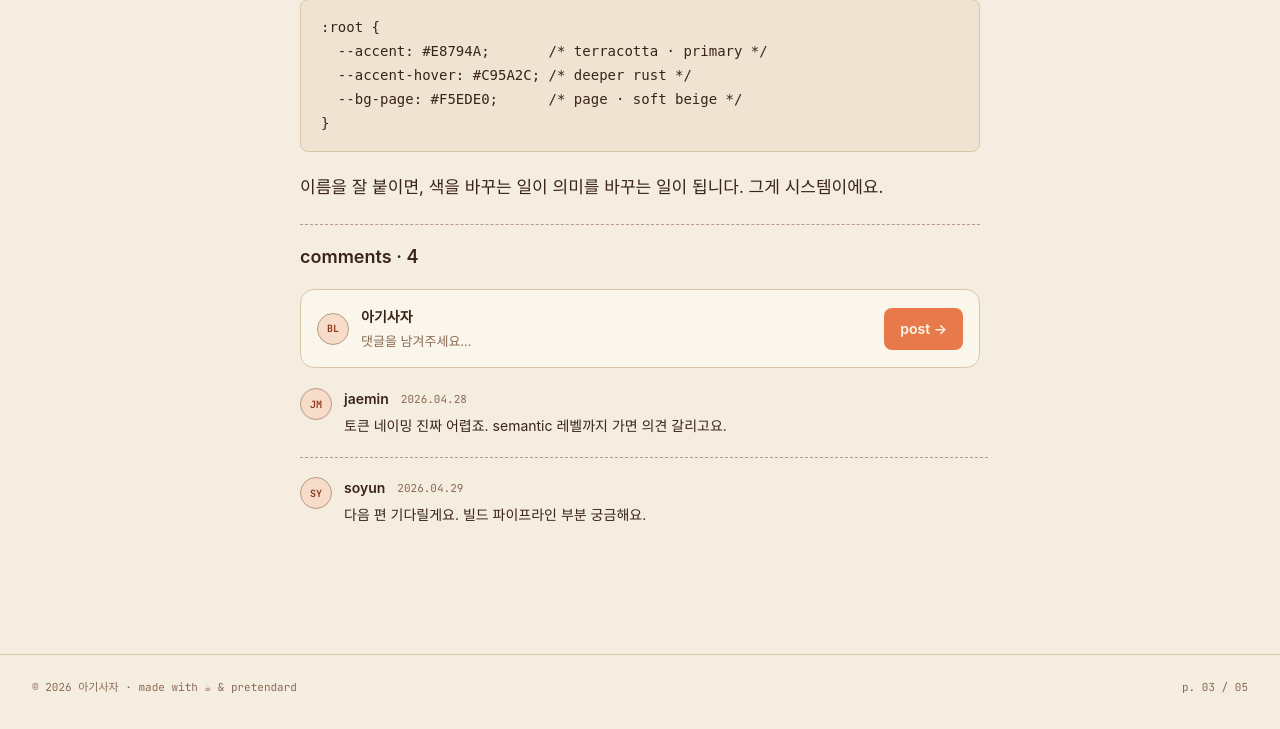
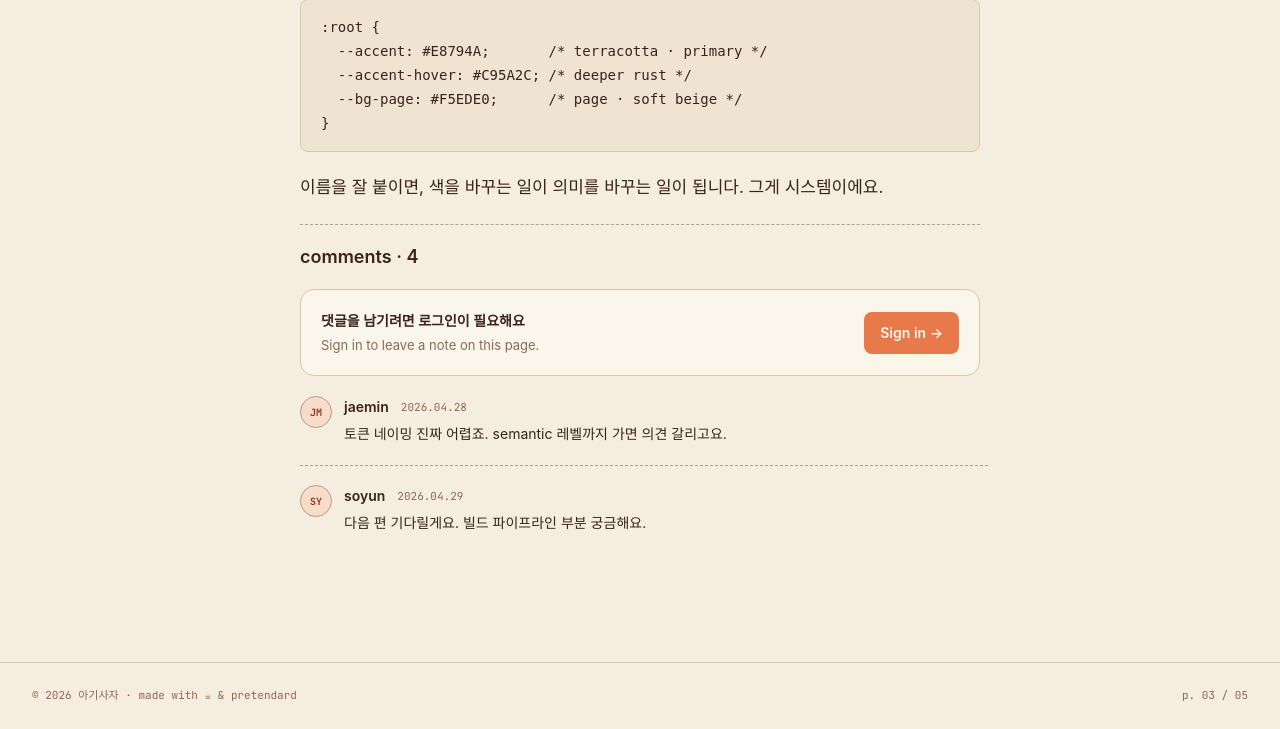
Before and after one commit to hyunaway/FE_session_03_HW2, a Django app: a page that uses templates/blog/tech_detail.html in a window 1280 px wide. Shown: the part 602-1331 px from the top of the page. Before the commit the page ends 1295 px from the top, so only its background shows below. Run offline with Django 5.2, Linux system fonts and the light colour scheme; tables that the repository leaves empty hold one stand-in row (values such as "Sample post"); some web fonts are replaced.

Commit message:
2번 과제 미흡 수정1차

```diff
--- a/static/css/tech_detail.css
+++ b/static/css/tech_detail.css
@@ -50,6 +50,11 @@ align-items: flex-start;
 border-left: 2px solid var(--beige-line-default, #D9C7A8);
 }
 
+.tocitem:hover .item p {
+display: inline-flex;
+color: var(--beige-accent-hover, #C95A2C);
+}
+
 .topitem {
 color: var(--beige-accent-hover, #C95A2C);
 font-family: Inter;
@@ -92,9 +97,6 @@ align-items: flex-start;
 gap: 4px;
 border-radius: 999px;
 background: var(--beige-accent-soft, #F8DCCA);
-}
-
-.mainlabel {
 color: var(--beige-accent-ink, #8C3A19);
 font-family: Inter;
 font-size: 12px;
@@ -146,8 +148,6 @@ width: 680px;
 height: 0;
 border-top: 1px dashed var(--beige-line-strong, #B59C82);
 }
-
-
 
 .infor1 {
 align-self: stretch;
@@ -239,15 +239,70 @@ font-weight: 600;
 line-height: 140%; /* 25.2px */
 }
 
-.commenteditor {
+.signinprompt {
 display: flex;
-padding: 16px;
+padding: 20px;
+justify-content: space-between;
 align-items: center;
-gap: 12px;
 align-self: stretch;
 border-radius: 14px;
 border: 1px solid var(--beige-line-default, #D9C7A8);
 background: var(--beige-bg-paper, #FBF6EC);
+}
+
+.prompttext {
+display: flex;
+flex-direction: column;
+align-items: flex-start;
+gap: 2px;
+flex: 1 0 0;
+}
+
+.needlogin {
+color: var(--beige-ink-1, #3A2419);
+font-family: Inter;
+font-size: 14px;
+font-style: normal;
+font-weight: 600;
+line-height: 160%; /* 22.4px */
+}
+
+.plzlogin {
+color: var(--beige-ink-3, #8A6A55);
+font-family: Inter;
+font-size: 13px;
+font-style: normal;
+font-weight: 400;
+line-height: 160%; /* 20.8px */
+}
+
+.button {
+display: flex;
+padding: 10px 16px;
+align-items: flex-start;
+gap: 8px;
+border-radius: 8px;
+background: var(--beige-accent-default, #E8794A);
+cursor: pointer;
+transition: background-color 150ms ease-out, transform 80ms ease-out;
+}
+
+.button:hover {
+display: inline-flex;
+background: var(--beige-accent-hover, #C95A2C);
+}
+
+.button:active {
+transform: scale(0.98);
+}
+
+.signin {
+color: var(--beige-bg-paper, #FBF6EC);
+font-family: Inter;
+font-size: 14px;
+font-style: normal;
+font-weight: 600;
+line-height: 160%; /* 22.4px */
 }
 
 .avatar {
@@ -298,22 +353,13 @@ font-weight: 400;
 line-height: 160%; /* 20.8px */
 }
 
-.button {
-display: flex;
-padding: 10px 16px;
-align-items: flex-start;
-gap: 8px;
-border-radius: 8px;
-background: var(--beige-accent-default, #E8794A);
-}
-
 .post {
 color: var(--beige-bg-paper, #FBF6EC);
 font-family: Inter;
 font-size: 14px;
 font-style: normal;
 font-weight: 600;
-line-height: 160%; /* 22.4px */
+line-height: 160%;
 }
 
 .commentitem {
@@ -469,13 +515,9 @@ flex-wrap: wrap;
 .metachip {
 display: flex;
 padding: 4px 10px;
-align-items: flex-start;
 gap: 4px;
 border-radius: 999px;
 border: 1px solid var(--beige-line-strong, #B59C82);
-}
-
-.metalabel {
 color: var(--beige-ink-2, #5B3A28);
 font-family: Inter;
 font-size: 12px;
@@ -483,4 +525,11 @@ font-style: normal;
 font-weight: 500;
 line-height: 100%; /* 12px */
 letter-spacing: 0.24px;
+align-items: center;
+justify-content: center;
 }
+
+.metachip:hover {
+display: inline-flex;
+background: var(--beige-bg-sunken, #EFE4D2);
+}
--- a/templates/blog/tech_detail.html
+++ b/templates/blog/tech_detail.html
@@ -34,18 +34,18 @@
 
     <div class="article">
         <div class="metatop">
-            <div class="mainchip"><p class="mainlabel">Frontend</p></div>
-            <div class="infor"><p>2026.04.28 · 8 min · series 5/8</p></div>
+            <div class="mainchip">Frontend</div>
+            <div class="infor">2026.04.28 · 8 min · series 5/8</div>
         </div>
-        <div class="artititle"><p>손에 익는 디자인 시스템 만들기</p></div>
-        <div class="artisub"><p>Designing a system that fits the hand — tokens, units, and the boring middle.</p></div>
+        <div class="artititle">손에 익는 디자인 시스템 만들기</div>
+        <div class="artisub">Designing a system that fits the hand — tokens, units, and the boring middle.</div>
         <div class="notedivider">
             <div class="line"></div>
         </div>
-        <div class="infor1"><p>디자인 시스템을 처음 만들 때, 저는 컴포넌트부터 시작했어요. 버튼, 카드, 입력 필드. 그러다 알았죠. <span>토큰이 없는 컴포넌트는 짐</span>이라는 걸요.</p></div>
+        <div class="infor1">디자인 시스템을 처음 만들 때, 저는 컴포넌트부터 시작했어요. 버튼, 카드, 입력 필드. 그러다 알았죠. <span>토큰이 없는 컴포넌트는 짐</span>이라는 걸요.</div>
 
-        <div class="tokentitle"><p>1. 토큰이란</p></div>
-        <div class="tokeninfor"><p>토큰은 디자인 결정에 이름을 붙이는 일이에요. <span>--accent</span>는 "주황색"이 아니라 "강조되는 무엇"을 의미하죠.</p></div>
+        <div class="tokentitle">1. 토큰이란</div>
+        <div class="tokeninfor">토큰은 디자인 결정에 이름을 붙이는 일이에요. <span>--accent</span>는 "주황색"이 아니라 "강조되는 무엇"을 의미하죠.</div>
         <div class="codeblock">
   <pre class="code"><code>:root {
   --accent: #E8794A;       /* terracotta · primary */
@@ -53,36 +53,33 @@
   --bg-page: #F5EDE0;      /* page · soft beige */
 }</code></pre>
 </div>
-        <div class="tokeninfor2"><p>이름을 잘 붙이면, 색을 바꾸는 일이 의미를 바꾸는 일이 됩니다. 그게 시스템이에요.</p></div>
+        <div class="tokeninfor2">이름을 잘 붙이면, 색을 바꾸는 일이 의미를 바꾸는 일이 됩니다. 그게 시스템이에요.</div>
 
         <div class="notedivider">
             <div class="line"></div>
         </div>
 
-        <div class="comment"><p>comments · 4</p></div>
-        <div class="commenteditor">
-            <div class="avatar">
-                <div class="bl"><p>BL</p></div>
-            </div>
-            <div class="textstack">
-                <div class="name"><p>아기사자</p></div>
-                <div class="write"><p>댓글을 남겨주세요...</p></div>
+        <div class="comment">comments · 4</div>
+        <div class="signinprompt">
+            <div class="prompttext">
+                <div class="needlogin">댓글을 남기려면 로그인이 필요해요</div>
+                <div class="plzlogin">Sign in to leave a note on this page.</div>
             </div>
             <div class="button">
-                <div class="post"><p>post →</p></div>
+                <div class="signin">Sign in →</div>
             </div>
         </div>
 
         <div class="commentitem">
             <div class="avatar">
-                <div class="bl"><p>JM</p></div>
+                <div class="bl">JM</div>
             </div>
             <div class="body">
                 <div class="header">
-                    <div class="id"><p>jaemin</p></div>
-                    <div class="mentdate"><p>2026.04.28</p></div>
+                    <div class="id">jaemin</div>
+                    <div class="mentdate">2026.04.28</div>
                 </div>
-                <div class="ment"><p>토큰 네이밍 진짜 어렵죠. semantic 레벨까지 가면 의견 갈리고요.</p></div>
+                <div class="ment">토큰 네이밍 진짜 어렵죠. semantic 레벨까지 가면 의견 갈리고요.</div>
             </div>
         </div>
 
@@ -92,42 +89,42 @@
 
         <div class="commentitem">
             <div class="avatar">
-                <div class="bl"><p>SY</p></div>
+                <div class="bl">SY</div>
             </div>
             <div class="body">
                 <div class="header">
-                    <div class="id"><p>soyun</p></div>
-                    <div class="mentdate"><p>2026.04.29</p></div>
+                    <div class="id">soyun</div>
+                    <div class="mentdate">2026.04.29</div>
                 </div>
-                <div class="ment"><p>다음 편 기다릴게요. 빌드 파이프라인 부분 궁금해요.</p></div>
+                <div class="ment">다음 편 기다릴게요. 빌드 파이프라인 부분 궁금해요.</div>
             </div>
         </div>
 
     </div>
 
     <div class="metasidebar">
-        <div class="meta"><p>META</p></div>
+        <div class="meta">META</div>
 
         <div class="metalist">
 
             <div class="metarow">
-                <div class="author"><p>author</p></div>
-                <div class="babylion"><p>아기사자</p></div>
+                <div class="author">author</div>
+                <div class="babylion">아기사자</div>
             </div>
 
             <div class="metarow">
-                <div class="author"><p>edited</p></div>
-                <div class="babylion"><p>2026.04.29</p></div>
+                <div class="author">edited</div>
+                <div class="babylion">2026.04.29</div>
             </div>
 
             <div class="metarow">
-                <div class="author"><p>views</p></div>
-                <div class="babylion"><p>1,284</p></div>
+                <div class="author">views</div>
+                <div class="babylion">1,284</div>
             </div>
 
             <div class="metarow">
-                <div class="author"><p>license</p></div>
-                <div class="babylion"><p>CC BY 4.0</p></div>
+                <div class="author">license</div>
+                <div class="babylion">CC BY 4.0</div>
             </div>
 
         </div>
@@ -135,11 +132,11 @@
         <div class="metadivider">
             <div class="metaline"></div>
         </div>
-        <div class="metament"><p>SHARE</p></div>
+        <div class="metament">SHARE</div>
         <div class="sharegroup">
-            <div class="metachip"><p class="metalabel">copy ⎘</p></div>
-            <div class="metachip"><p class="metalabel">x</p></div>
-            <div class="metachip"><p class="metalabel">rss</p></div>
+            <div class="metachip">copy ⎘</div>
+            <div class="metachip">x</div>
+            <div class="metachip">rss</div>
         </div>
     </div>
 
```
Also changed, not shown: static/css/home.css (+16 -7 lines), static/css/tech_list.css (+31 -16 lines), templates/blog/home.html (+8 -8 lines), templates/blog/tech_list.html (+69 -71 lines).
